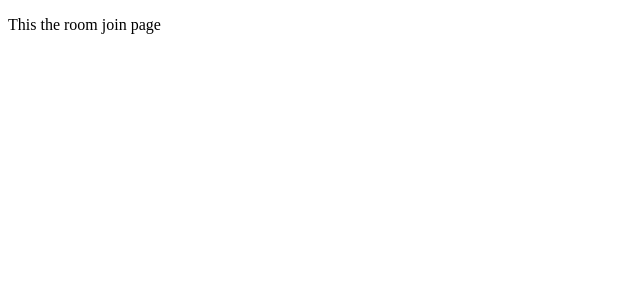
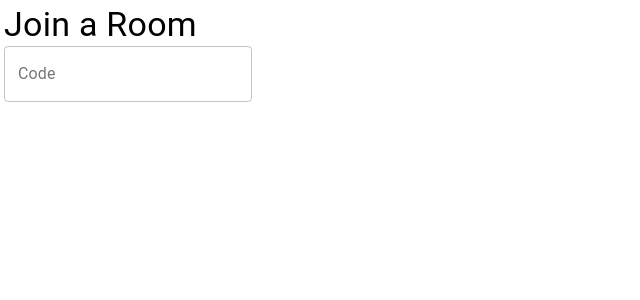
Before and after one commit to AleksanderRadziszewski/House-Party, a React app in the folder music_controller/frontend/: page /join in a window 1280 px wide. Shown: the top 300 px of the page, without its empty margins (0-640 px from the left). Built offline with nearby package versions, Linux system fonts and the light colour scheme; the HTML template or start-up script is replaced by a standard one.

Commit message:
join Room Panel

```diff
--- a/music_controller/frontend/src/components/App.js
+++ b/music_controller/frontend/src/components/App.js
@@ -10,7 +10,7 @@ export default class App extends Component{
     }
     render(){
     return (
-    <div>
+    <div className="center">
         <HomePage />
     </div>
     );
--- a/music_controller/frontend/src/components/RoomJoinPage.js
+++ b/music_controller/frontend/src/components/RoomJoinPage.js
@@ -1,11 +1,35 @@
 import React,{Component} from 'react';
-
+import {TextField, Button, Grid, Typography} from "@material-ui/core"
+import {Link} from "react-router-dom"
 export default class RoomJoinPage extends Component{
     constructor(props){
         super(props);
+        this.state = {
+            roomCode: "",
+            error: "",
+
+        }
     }
 
     render(){
-        return <p>This the room join page</p>
-    }
+        return(
+        <Grid container spacing={1} alignItems = "center">
+            <Grid items xs={12}>
+                <Typography variant = "h4" component = "h4">
+                    Join a Room
+                </Typography>
+            </Grid>
+            <Grid items xs={12}>
+                <TextField
+                error = {this.state.error}
+                label = "Code"
+                placeholder = "Enter a Room Code"
+                value = {this.state.roomCode}
+                helperText = {this.state.error}
+                variant = "outlined"
+                />
+            </Grid>
+
+        </Grid>
+        )}
 }
--- a/music_controller/frontend/static/css/index.css
+++ b/music_controller/frontend/static/css/index.css
@@ -17,5 +17,12 @@ html, body {
     position: fixed;
     width: 100%;
     height: 100%;
-    display: flex;
 }
+
+.center{
+    position: absolute;
+    top: 50%;
+    left: 50%;
+    transform: translate(-50%, -50%);
+
+}
```
Also changed, not shown: music_controller/frontend/static/frontend/main.js.
